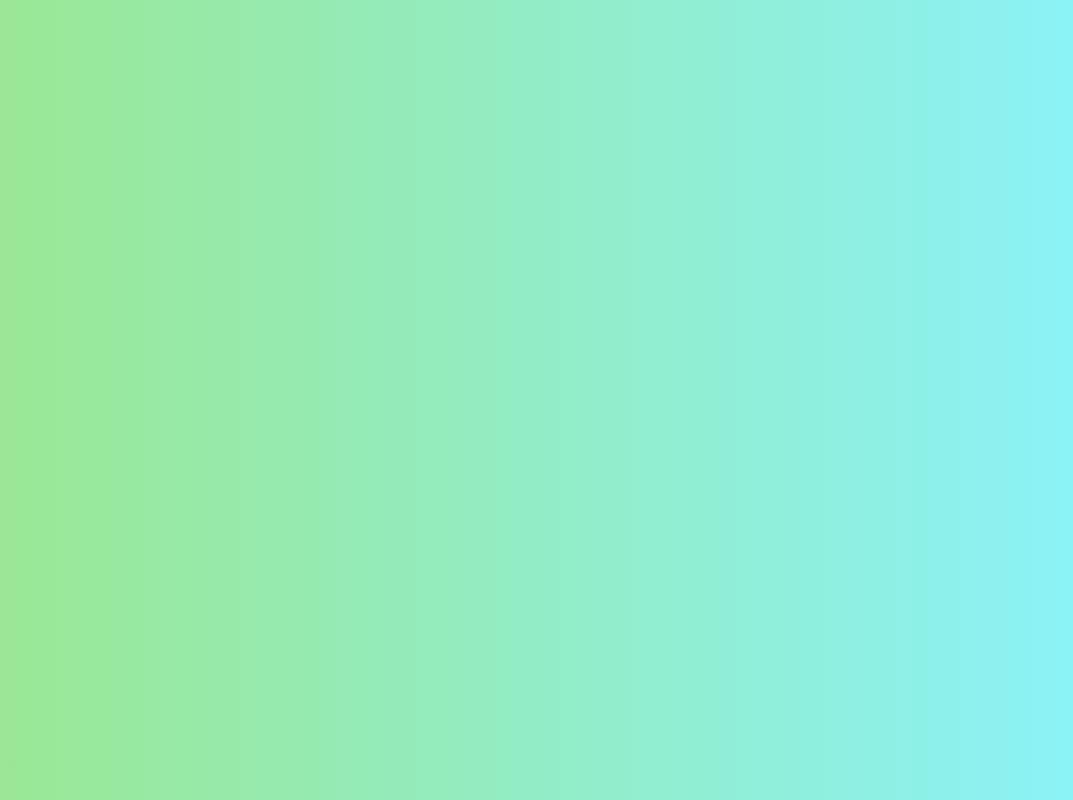
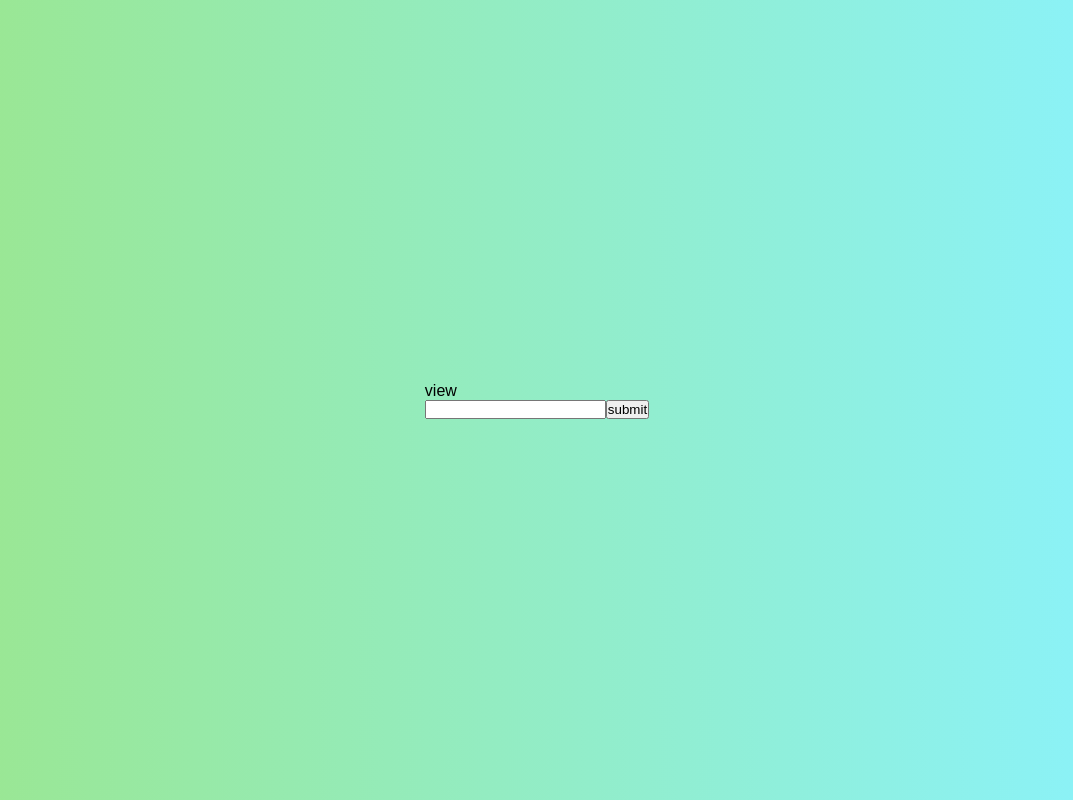
Before and after one commit to Ruwen-Yi/react-comprehensive-project, a React (Create React App) app in the folder chatRoom/client/: page / in a window 1280 px wide. Shown: the whole page, without its empty margins (103-1176 px from the left). Built offline with nearby package versions, Linux system fonts and the light colour scheme.

Commit message:
feat(client): create a simple static chatroom component

```diff
--- a/chatRoom/client/src/App.js
+++ b/chatRoom/client/src/App.js
@@ -1,6 +1,8 @@
+import Chatroom from "./Chatroom.js";
 function App() {
   return (
     <div>
+        <Chatroom />
     </div>
   );
 }
--- /dev/null
+++ b/chatRoom/client/src/Chatroom.js
@@ -0,0 +1,13 @@
+export default function Chatroom() {
+    return (
+        <>
+            <div>
+                view
+            </div>
+            <div>
+                <input type="text" />
+                <button>submit</button>
+            </div>
+        </>
+    )
+}
```
